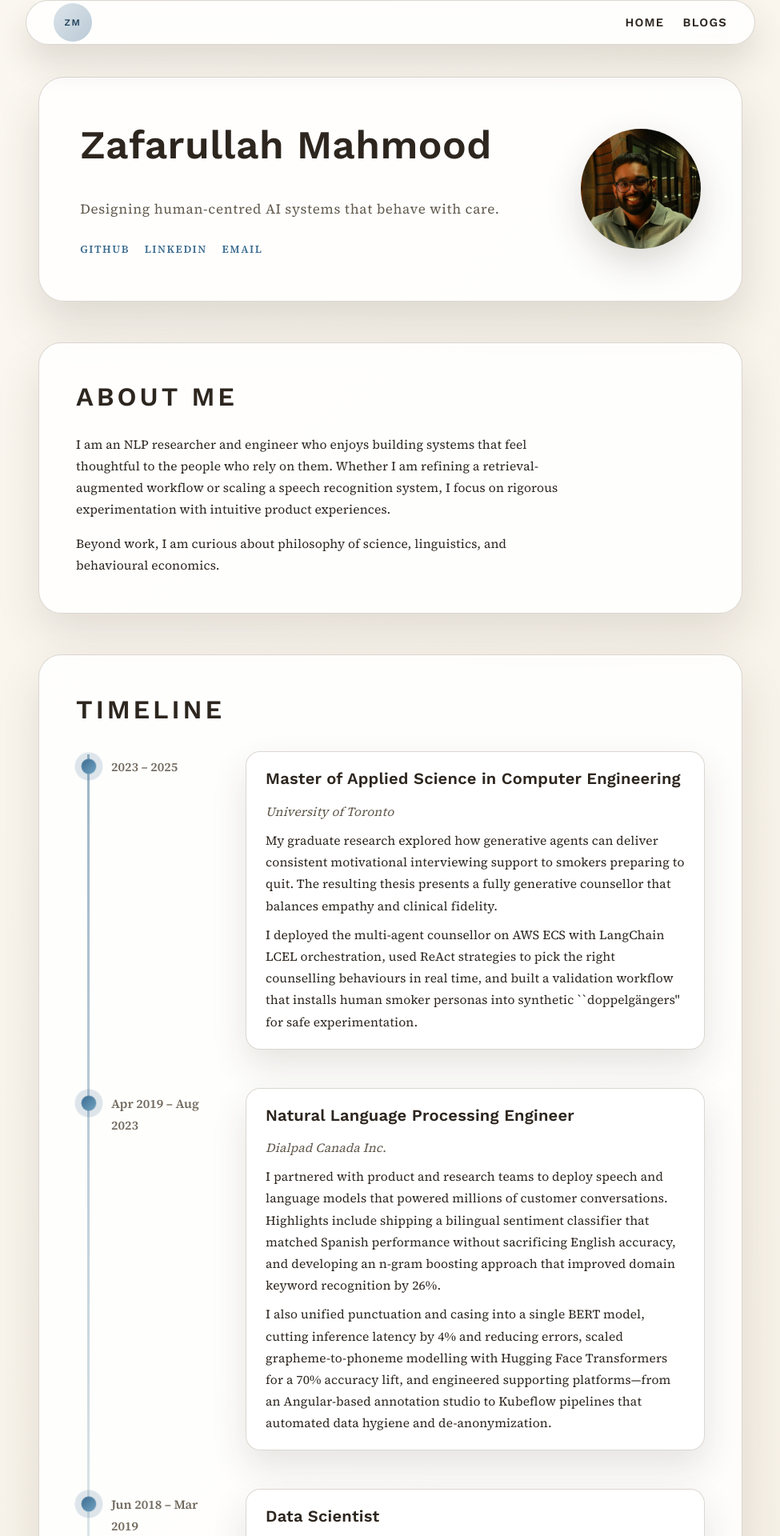
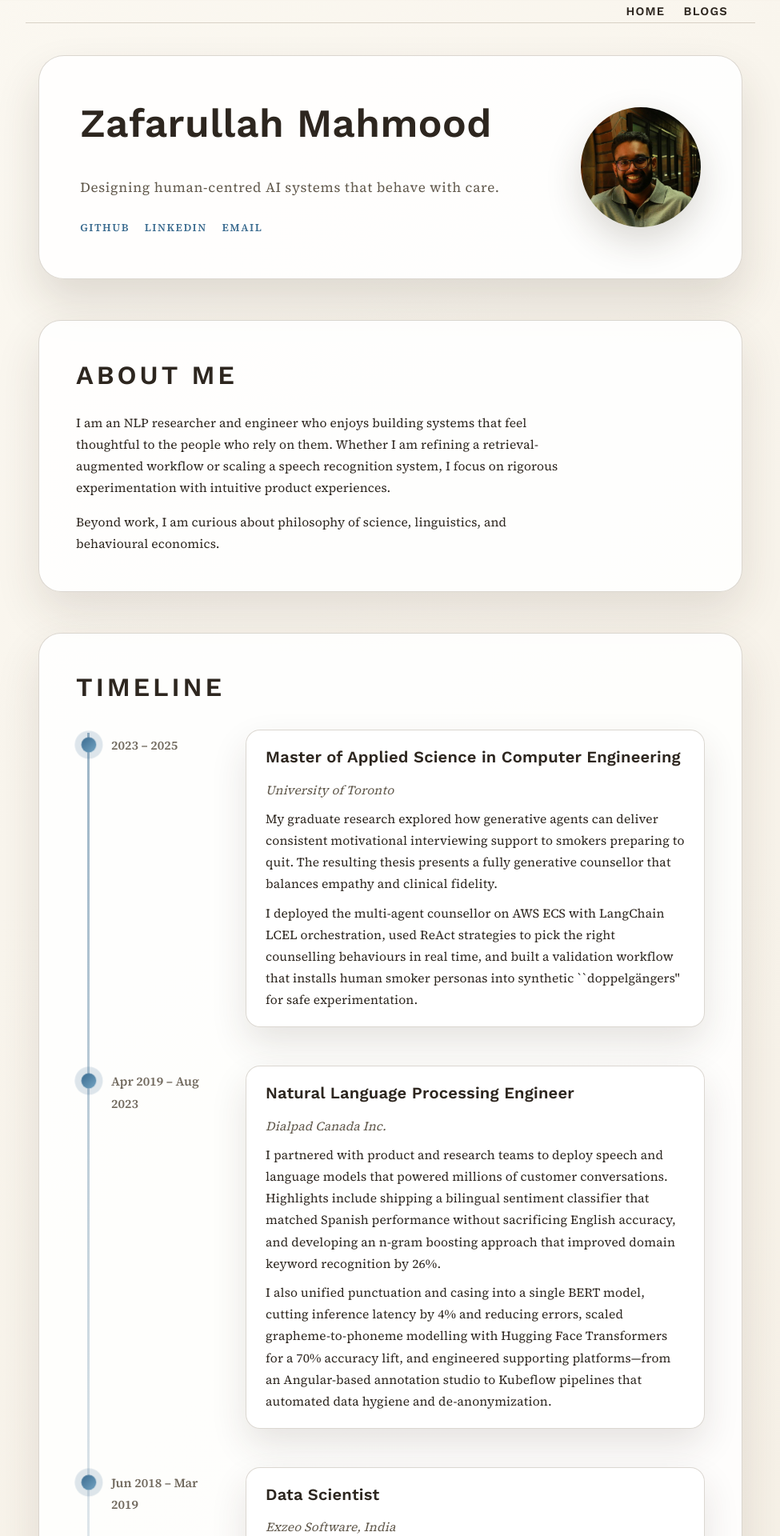
Before and after one commit to zaffnet/zaffnet.github.io, a Jekyll site: the page built from index.html, in a window 1280 px wide. Shown: the top 1920 px of the page at 80% size, without its empty margins (152-1127 px from the left). Built offline with Jekyll 4.4.1, drawn with Linux system fonts in a browser that asks for light colours.

Commit message:
Simplify navbar layout and links

```diff
--- a/_layouts/default.html
+++ b/_layouts/default.html
@@ -22,7 +22,6 @@
   <div class="container">
     <header>
       <nav>
-        <a href="{{ "/" | relative_url }}" class="nav-logo" aria-label="Homepage">ZM</a>
         <ul>
           <li><a href="{{ "/" | relative_url }}">Home</a></li>
           <li><a href="{{ "/blogs" | relative_url }}">Blogs</a></li>
--- a/assets/css/style.css
+++ b/assets/css/style.css
@@ -135,38 +135,13 @@ header {
 
 header nav {
   display: flex;
-  justify-content: space-between;
+  justify-content: flex-end;
   align-items: center;
-  width: 100%;
-  min-height: 56px;
+  width: min(960px, 92vw);
   padding: 0 clamp(1.4rem, 3vw, 2.2rem);
   box-sizing: border-box;
-  border: 1px solid var(--surface-border);
-  border-radius: 999px;
-  background: rgba(255, 255, 255, 0.82);
-  box-shadow: 0 22px 40px rgba(58, 44, 30, 0.14);
-  backdrop-filter: blur(12px);
-}
-
-.nav-logo {
-  display: inline-flex;
-  align-items: center;
-  justify-content: center;
-  width: 48px;
-  height: 48px;
-  border-radius: 50%;
-  background: linear-gradient(135deg, rgba(58, 107, 143, 0.18), rgba(58, 107, 143, 0.35));
-  color: var(--accent-color-strong);
-  font-family: var(--font-family-heading);
-  font-weight: 600;
-  letter-spacing: 0.16em;
-  font-size: 0.75rem;
-  text-decoration: none;
-  position: relative;
-}
-
-.nav-logo:hover {
-  text-decoration: none;
+  border-bottom: 1px solid var(--surface-border);
+  background: transparent;
 }
 
 header nav ul {
```
